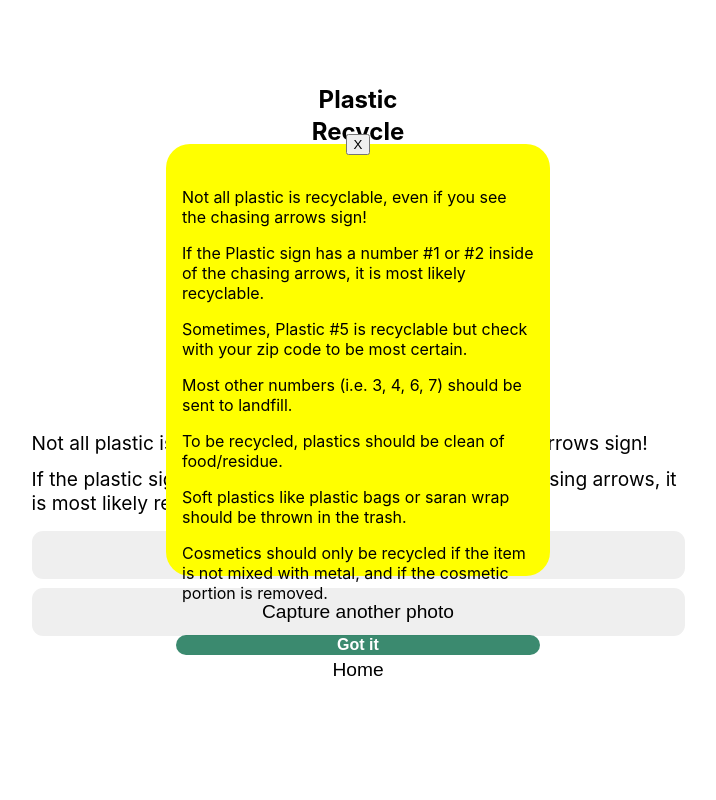
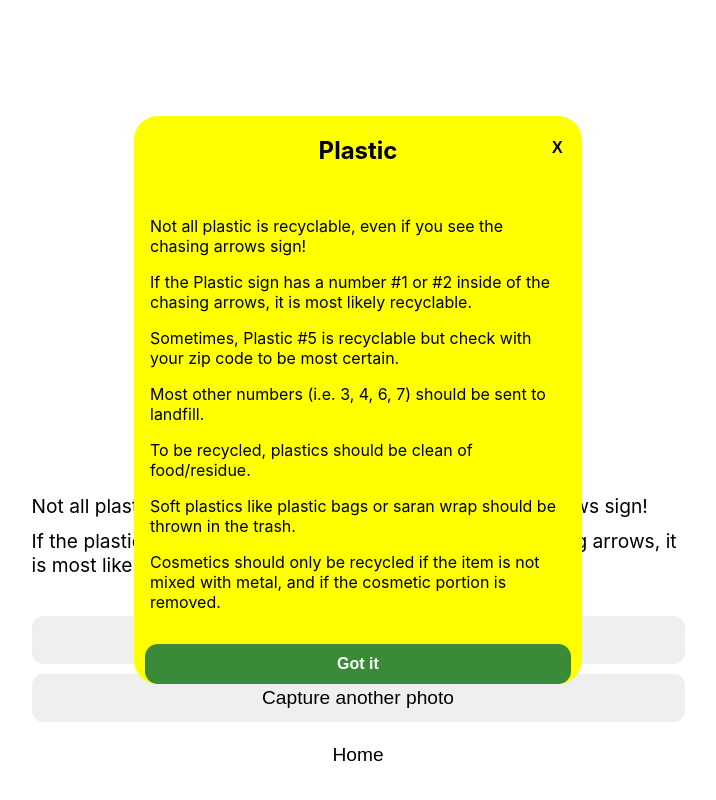
Before and after one commit to codeforsanjose/litter.ai, a React (Create React App) app in the folder client/: page /success in a window 1280 px wide. Both pictures are taken after a click on the button "Learn More". Shown: the whole page, without its empty margins (282-998 px from the left). Built offline with nearby package versions, Linux system fonts and the light colour scheme.

Commit message:
Adjusted size of the success modal so that the height changes based on the amount of text

```diff
--- a/client/src/Components/SuccessfulSubmission/SubmissionModal.jsx
+++ b/client/src/Components/SuccessfulSubmission/SubmissionModal.jsx
@@ -9,6 +9,7 @@ export default function SubmissionModal({ modalOpen, setModalOpen, separateStrin
       <h2>{mockName}</h2>
       <button
         type="button"
+        className="modal-x-button"
         onClick={() => { setModalOpen(!modalOpen); }}
       >
         X
--- a/client/src/css/SuccessfulSubmission.css
+++ b/client/src/css/SuccessfulSubmission.css
@@ -6,12 +6,14 @@
 
 @media only screen and (min-width: 768px) {
   .category-container {
-    grid-area: 3 / 2 / 8 / 2;
+    grid-area: 1 / 2 / span 10 / span 1;
     justify-content: center;
   }
 }
 
 .category-container {
+  width: 100%;
+  height: 100vh;
   display: flex;
   flex-direction: column;
   align-items: center;
@@ -79,9 +81,8 @@
 }
 
 .category-modal {
-  width: 30vw;
+  width: 35vw;
   max-width: 100%;
-  height: 60vh;
   display: flex;
   justify-content: center;
   align-items: center;
@@ -93,13 +94,23 @@
 
 .modal-container {
   background-color: yellow;
-  height: 90%;
+  min-height: 70%;
   display: flex;
   flex-direction: column;
   justify-content: center;
   align-items: center;
   border-radius: 1.5rem;
   z-index: 2;
+}
+
+.modal-container .modal-x-button {
+  position: absolute;
+  top: 4%;
+  right: 3%;
+  border: none;
+  background: none;
+  font-size: 1rem;
+  font-weight: bold;
 }
 
 .modal-container .modal-got-it-button {
```
